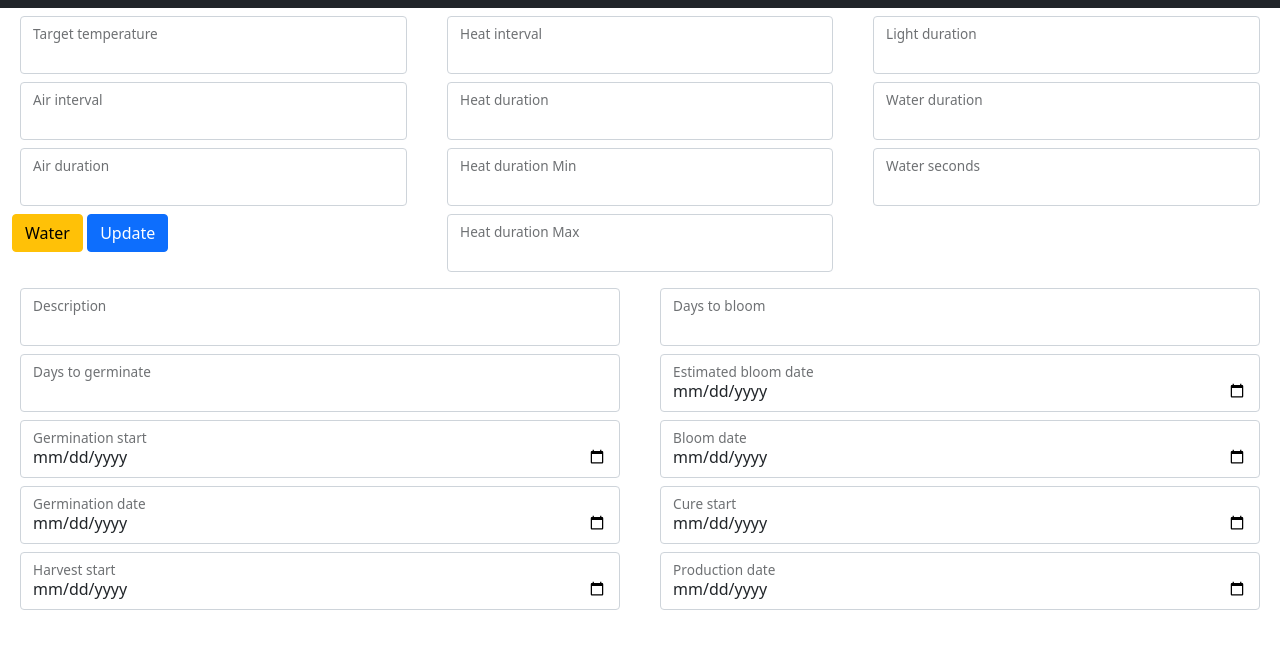
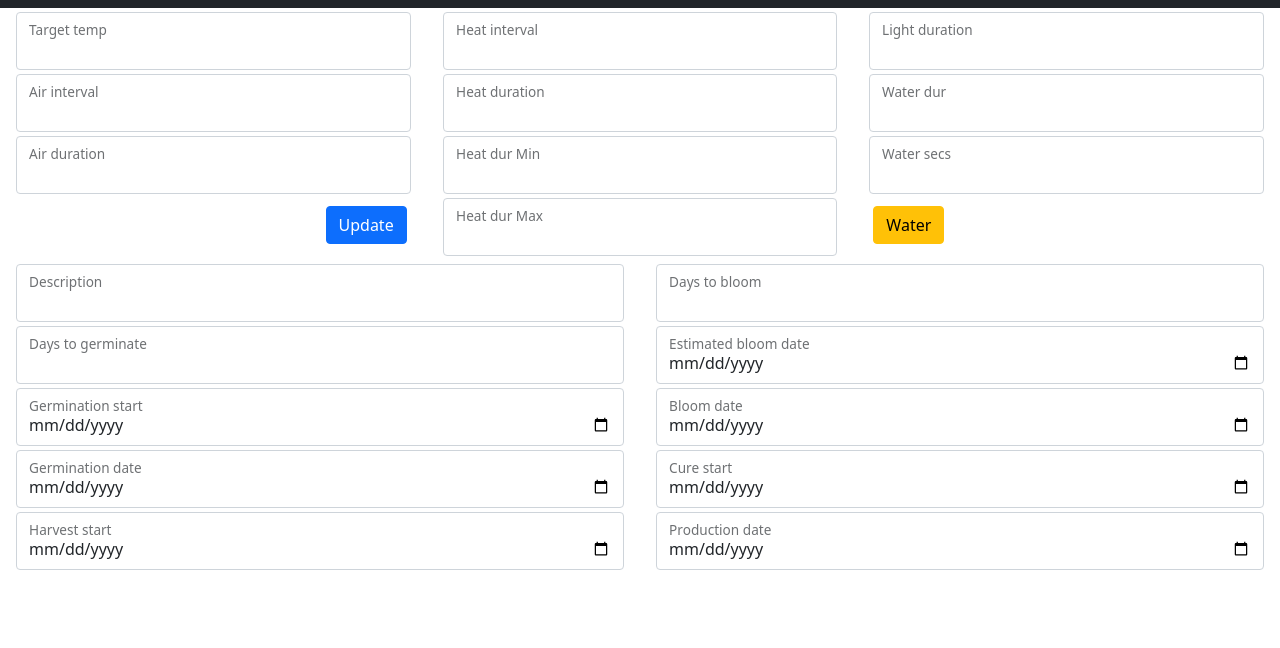
Before and after one commit to jkauflin/jjkGenvMonitor, a website: page public/index.html in a window 1280 px wide. Shown: the part 54-702 px from the top of the page. Drawn offline with nearby package versions, Linux system fonts and the light colour scheme; no server answers.

Commit message:
adjust UI

```diff
--- a/boardFunctions.js
+++ b/boardFunctions.js
@@ -379,8 +379,8 @@ function logMetric() {
     //if (hours > 5 || hours < 3) {
         fetch(emoncmsUrl)
         .then(checkResponseStatus)
-        .then(res => res.json())
-        .then(json => log(`json = ${json}`))
+        //.then(res => res.json())
+        //.then(json => log(`json = ${json}`))
         .catch(err => log("ERROR: "+err));
     //}
 
@@ -390,7 +390,7 @@ function logMetric() {
 
 function checkResponseStatus(res) {
     if(res.ok){
-        log(`Fetch reponse is OK: ${res.status} (${res.statusText})`);
+        //log(`Fetch reponse is OK: ${res.status} (${res.statusText})`);
         return res
     } else {
         //throw new Error(`The HTTP status of the reponse: ${res.status} (${res.statusText})`);
--- a/public/index.html
+++ b/public/index.html
@@ -45,102 +45,99 @@
 
             <form id="InputValues" action="#">
                 <div class="row">
-
-                    <div class="col">
-                        <div class="form-floating m-2">
+                    <div class="col m-0">
+                        <div class="form-floating m-1">
                             <input id="targetTemperature" type="number" class="form-control">
-                            <label for="targetTemperature">Target temperature</label>
+                            <label for="targetTemperature">Target temp</label>
                         </div>
-                        <div class="form-floating m-2">
+                        <div class="form-floating m-1">
                             <input id="airInterval" type="number" class="form-control">
                             <label for="airInterval">Air interval</label>
                         </div>
-                        <div class="form-floating m-2">
+                        <div class="form-floating m-1">
                             <input id="airDuration" type="number" class="form-control">
                             <label for="airDuration">Air duration</label>
                         </div>
-
-                        <button id="WaterButton" type="button" class="btn btn-warning mr-2 mb-2">Water</button>
-                        <button id="UpdateButton" type="button" class="btn btn-primary mr-2 mb-2">Update</button>
-                        <div id="UpdateDisplay"></div>
+                        <button id="UpdateButton" type="button" class="btn btn-primary m-2 float-end">Update</button>
                     </div>
 
-                    <div class="col">
-                        <div class="form-floating m-2">
+                    <div class="col m-0">
+                        <div class="form-floating m-1">
                             <input id="heatInterval" type="number" class="form-control">
                             <label for="heatInterval">Heat interval</label>
                         </div>
-                        <div class="form-floating m-2">
+                        <div class="form-floating m-1">
                             <input id="heatDuration" type="number" class="form-control">
                             <label for="heatDuration">Heat duration</label>
                         </div>
-                        <div class="form-floating m-2">
+                        <div class="form-floating m-1">
                             <input id="heatDurationMin" type="number" class="form-control">
-                            <label for="heatDurationMin">Heat duration Min</label>
+                            <label for="heatDurationMin">Heat dur Min</label>
                         </div>
-                        <div class="form-floating m-2">
+                        <div class="form-floating m-1">
                             <input id="heatDurationMax" type="number" class="form-control">
-                            <label for="heatDurationMax">Heat duration Max</label>
+                            <label for="heatDurationMax">Heat dur Max</label>
                         </div>
                     </div>
 
-                    <div class="col">
-                        <div class="form-floating m-2">
+                    <div class="col m-0">
+                        <div class="form-floating m-1">
                             <input id="lightDuration" type="number" class="form-control">
                             <label for="lightDuration">Light duration</label>
                         </div>
-                        <div class="form-floating m-2">
+                        <div class="form-floating m-1">
                             <input id="waterDuration" type="number" class="form-control">
-                            <label for="waterDuration">Water duration</label>
+                            <label for="waterDuration">Water dur</label>
                         </div>
-                        <div class="form-floating m-2">
+                        <div class="form-floating m-1">
                             <input id="waterSeconds" type="number" class="form-control">
-                            <label for="waterSeconds">Water seconds</label>
+                            <label for="waterSeconds">Water secs</label>
                         </div>
+                        <button id="WaterButton" type="button" class="btn btn-warning m-2">Water</button>
                     </div>
                 </div><!-- end of row -->
 
                 <div class="row">
                     <div class="col">
-                        <div class="form-floating m-2">
+                        <div class="form-floating m-1">
                             <input id="desc" type="text" class="form-control">
                             <label for="desc">Description</label>
                         </div>
-                        <div class="form-floating m-2">
+                        <div class="form-floating m-1">
                             <input id="daysToGerm" type="text" class="form-control">
                             <label for="daysToGerm">Days to germinate</label>
                         </div>
-                        <div class="form-floating m-2">
+                        <div class="form-floating m-1">
                             <input id="germinationStart" type="date" class="form-control">
                             <label for="germinationStart">Germination start</label>
                         </div>
-                        <div class="form-floating m-2">
+                        <div class="form-floating m-1">
                             <input id="germinationDate" type="date" class="form-control">
                             <label for="germinationDate">Germination date</label>
                         </div>
-                        <div class="form-floating m-2">
+                        <div class="form-floating m-1">
                             <input id="harvestDate" type="date" class="form-control">
                             <label for="harvestDate">Harvest start</label>
                         </div>
                     </div>
                     <div class="col">
-                        <div class="form-floating m-2">
+                        <div class="form-floating m-1">
                             <input id="daysToBloom" type="text" class="form-control">
                             <label for="daysToBloom">Days to bloom</label>
                         </div>
-                        <div class="form-floating m-2">
+                        <div class="form-floating m-1">
                             <input id="estBloomDate" type="date" class="form-control">
                             <label for="estBloomDate">Estimated bloom date</label>
                         </div>
-                        <div class="form-floating m-2">
+                        <div class="form-floating m-1">
                             <input id="bloomDate" type="date" class="form-control">
                             <label for="bloomDate">Bloom date</label>
                         </div>
-                        <div class="form-floating m-2">
+                        <div class="form-floating m-1">
                             <input id="cureDate" type="date" class="form-control">
                             <label for="cureDate">Cure start</label>
                         </div>
-                        <div class="form-floating m-2">
+                        <div class="form-floating m-1">
                             <input id="productionDate" type="date" class="form-control">
                             <label for="productionDate">Production date</label>
                         </div>
```
